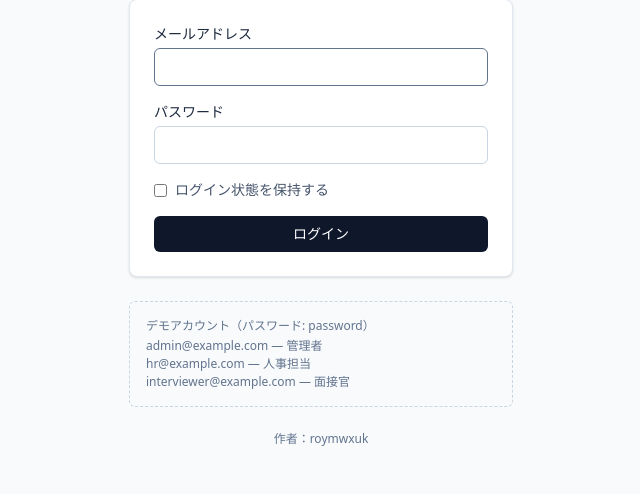
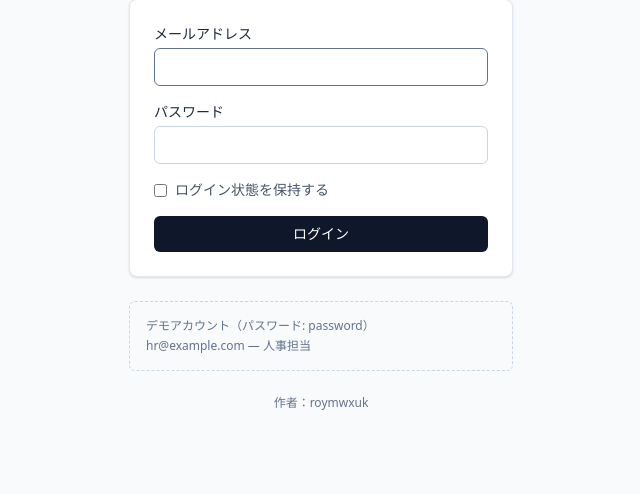
Before and after one commit to roymwxuk/mwx-laravel-candidate-hub, a Laravel app: page /login in a window 1280 px wide. Shown: the part 306-800 px from the top of the page, without its empty margins (319-959 px from the left). Run offline with Laravel 12, Linux system fonts and the light colour scheme; style sheets or scripts are compiled from the project's sources.

Commit message:
Show only the HR demo account on the login page and READMEs (#15)
The admin and interviewer accounts are not tested yet. Their lines are
commented out so they can be shown again.

Co-authored-by: Claude Opus 5.5 <noreply@anthropic.com>

```diff
--- a/resources/views/auth/login.blade.php
+++ b/resources/views/auth/login.blade.php
@@ -28,9 +28,10 @@
             <div class="mt-6 rounded-md border border-dashed border-slate-300 p-4 text-xs text-slate-500">
                 <p class="mb-1 font-medium">デモアカウント（パスワード: password）</p>
                 <ul class="space-y-0.5">
-                    <li>admin@example.com — 管理者</li>
+                    {{-- Not tested yet: uncomment to show again (also in README.md and README-en.md) --}}
+                    {{-- <li>admin@example.com — 管理者</li> --}}
                     <li>hr@example.com — 人事担当</li>
-                    <li>interviewer@example.com — 面接官</li>
+                    {{-- <li>interviewer@example.com — 面接官</li> --}}
                 </ul>
             </div>
         @endif
```
Also changed, not shown: README-en.md, README.md.
